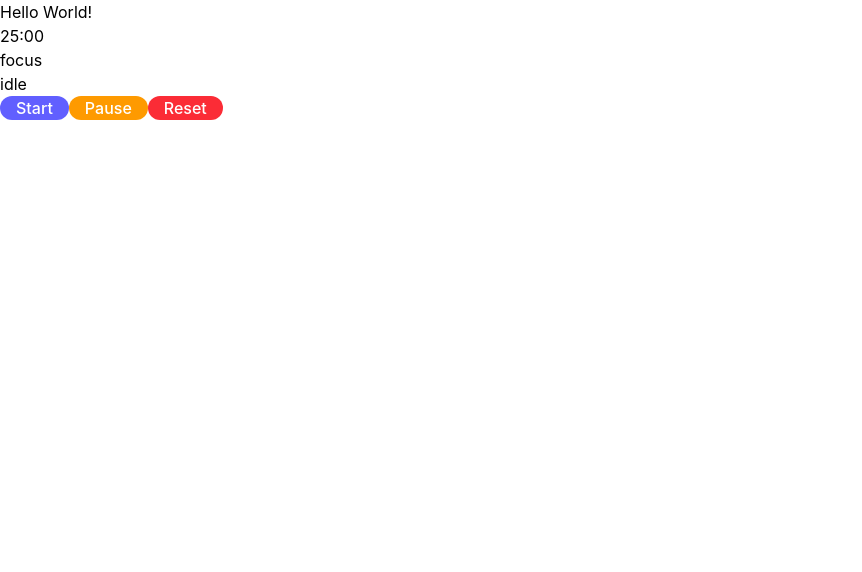
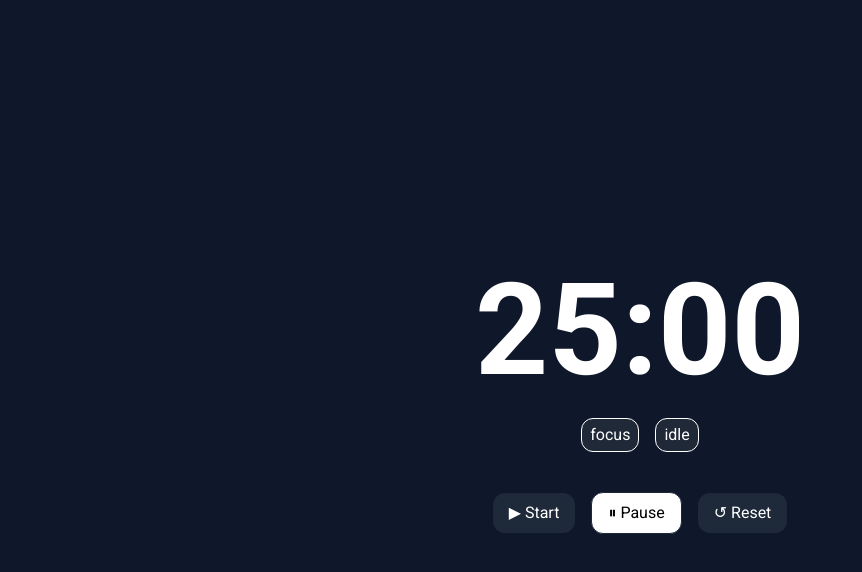
Before and after one commit to bastianblem/Pomodoro-Web-App, a Nuxt app: page / in a window 1280 px wide. Shown: the top 572 px of the page, without its empty margins (0-862 px from the left). Built offline with nearby package versions, Linux system fonts and the light colour scheme.

Commit message:
Added basic css styling via Tailwindcss

```diff
--- a/app/assets/css/main.css
+++ b/app/assets/css/main.css
@@ -1,3 +1,4 @@
+@import url('https://fonts.googleapis.com/css2?family=Roboto:ital,wght@0,100..900;1,100..900&display=swap');
 @import "tailwindcss";
 
 @theme {
@@ -5,18 +6,15 @@
   --color-surface: #111827;
   --color-surface-light: #1f2937;
 
-  --color-primary: #6366f1;
-  --color-primary-hover: #7c3aed;
-
   --color-secondary: #14b8a6;
   --color-accent: #f59e0b;
 
   --color-text: #f8fafc;
   --color-text-muted: #94a3b8;
 
-  --color-success: #22c55e;
-  --color-warning: #f59e0b;
-  --color-danger: #ef4444;
-
   --color-border: #334155;
 }
+
+*{
+  font-family: "Roboto", "Segoe UI", sans-serif;
+}
--- a/app/components/CTAButton.vue
+++ b/app/components/CTAButton.vue
@@ -1,6 +1,6 @@
 <template>
     <button :class="classes">
-        {{ value }}
+        {{ icons[value] }} {{ value }}
     </button>
 </template>
 <script setup lang="ts">
@@ -14,19 +14,25 @@ const props = defineProps<{
 
 const styles = {
     Start: {
-        base: 'bg-indigo-500 text-white hover:bg-indigo-600',
+        base: 'bg-gray-800 text-white hover:bg-gray-900',
     },
     Pause: {
-        base: 'bg-amber-500 text-white hover:bg-amber-600',
+        base: 'bg-white border solid border-gray-800 hover:border-gray-900',
     },
     Reset: {
-        base: 'bg-red-500 text-white hover:bg-red-600'
+        base: 'bg-gray-800 text-white hover:bg-gray-900'
     }
+} as const
+
+const icons = {
+  Start: '▶',
+  Pause: '⏸',
+  Reset: '↺'
 } as const
 
 const classes = computed(() => {
     return `
-        px-4 px-2 rounded-xl font-medium transition ${styles[props.value].base}
+        px-4 py-2 rounded-xl transition ${styles[props.value].base}
     `
 })
 </script>
--- a/app/components/TimerControls.vue
+++ b/app/components/TimerControls.vue
@@ -1,7 +1,9 @@
 <template>
+  <div class="flex flex-row items-center justify-center gap-4">
     <CTAButton value="Start" @click="startTimer"/>
     <CTAButton value="Pause" @click="pauseTimer"/>
     <CTAButton value="Reset" @click="clearTimer"/>
+  </div>
 </template>
 <script setup lang="ts">
 import CTAButton from '@/components/CTAButton.vue'
--- a/app/components/TimerDisplay.vue
+++ b/app/components/TimerDisplay.vue
@@ -1,8 +1,10 @@
 <template>
-  <div>
-    <h1>{{ formattedTime }}</h1>
-    <p>{{ mode }}</p>
-    <p>{{ state }}</p>
+  <div class="text-white flex flex-col justify-center items-center">
+    <h1 class="font-bold text-9xl mb-4">{{ formattedTime }}</h1>
+    <div class="flex flex-row justify-center items-center w-3xl h-auto px-4 py-2 gap-4">
+      <p class="bg-surface-light px-2 py-1 rounded-xl border border-white">{{ mode }}</p>
+      <p class="bg-surface-light px-2 py-1 rounded-xl border border-white">{{ state }}</p>
+    </div>
   </div>
 </template>
 <script setup lang="ts">
--- a/app/pages/index.vue
+++ b/app/pages/index.vue
@@ -1,7 +1,10 @@
 <template>
-    <h1>Hello World!</h1>
-    <TimerDisplay/>
-    <TimerControls/>
+    <main class="bg-bg h-screen w-screen flex flex-col justify-center items-center">
+        <div class="flex flex-col gap-8">
+            <TimerDisplay/>
+            <TimerControls/>
+        </div>
+    </main>
 </template>
 <script setup lang="ts">
 import TimerControls from "~/components/TimerControls"
```
